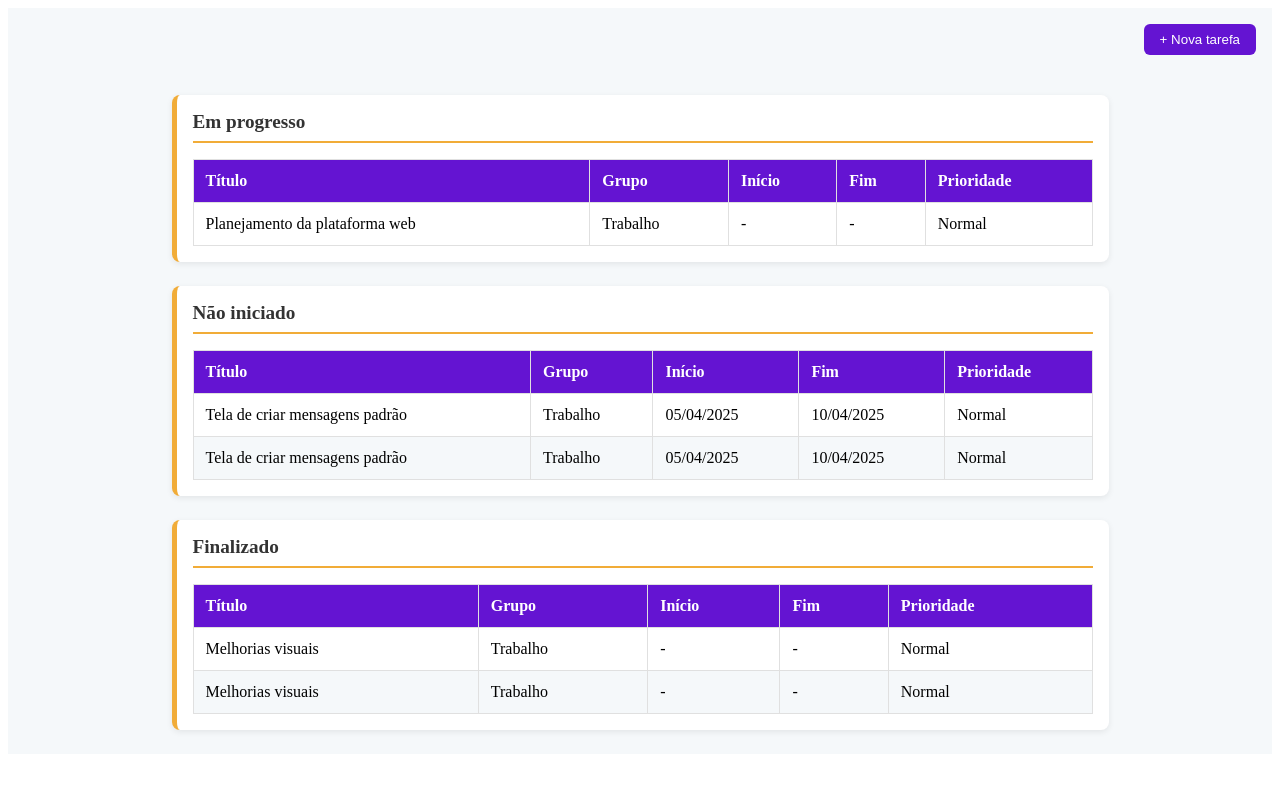
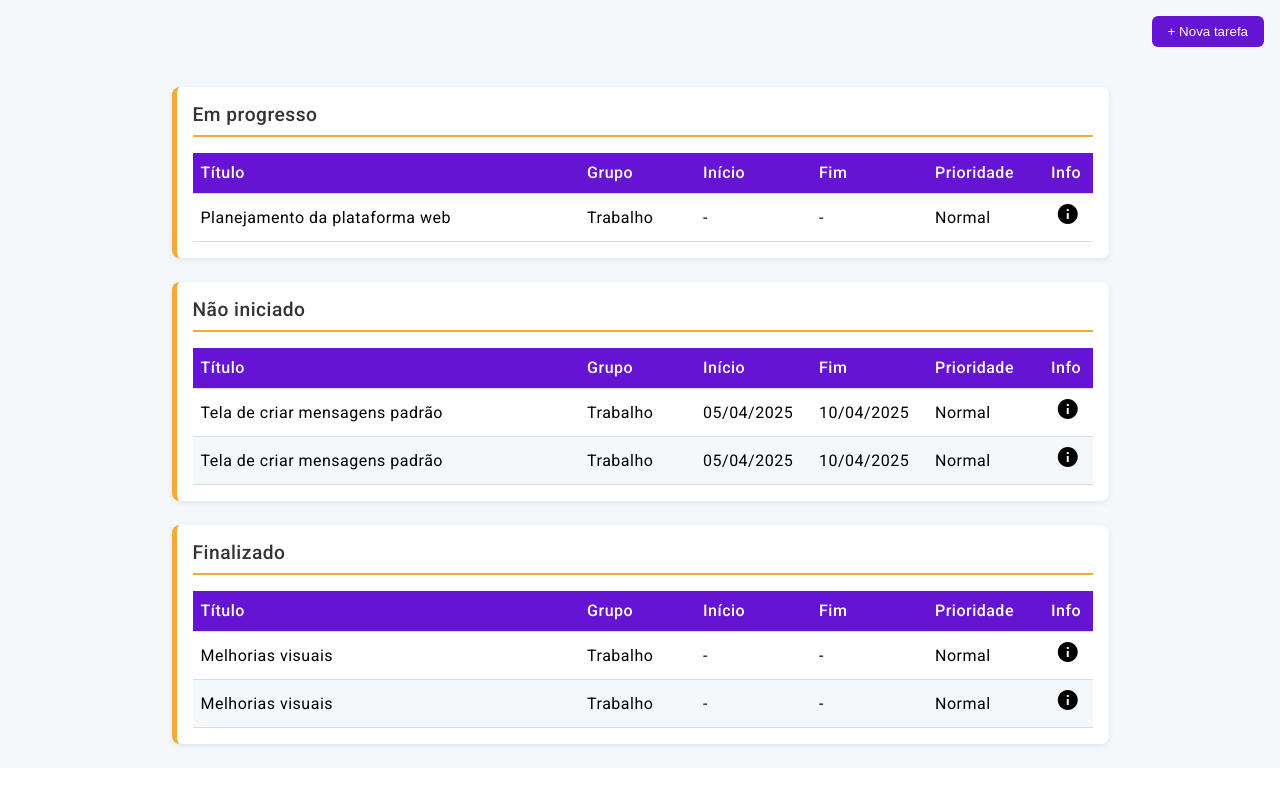
Before and after one commit to luciobeckler/ToDo-APP, an Angular app: page / in a window 1280 px wide. Shown: the top 788 px of the page. Built offline with nearby package versions, Linux system fonts and the light colour scheme.

Commit message:
feat: Adicionado coluna de info; Estilização de alguns itens; Regras de datas e ordem por prioridade

```diff
--- a/angular.json
+++ b/angular.json
@@ -27,6 +27,7 @@
               }
             ],
             "styles": [
+              "@angular/material/prebuilt-themes/azure-blue.css",
               "src/styles.css"
             ],
             "scripts": []
@@ -88,6 +89,7 @@
               }
             ],
             "styles": [
+              "@angular/material/prebuilt-themes/azure-blue.css",
               "src/styles.css"
             ],
             "scripts": []
--- a/package.json
+++ b/package.json
@@ -12,10 +12,12 @@
   "private": true,
   "dependencies": {
     "@angular/animations": "^18.2.0",
+    "@angular/cdk": "^18.2.14",
     "@angular/common": "^18.2.0",
     "@angular/compiler": "^18.2.0",
     "@angular/core": "^18.2.0",
     "@angular/forms": "^18.2.0",
+    "@angular/material": "^18.2.14",
     "@angular/platform-browser": "^18.2.0",
     "@angular/platform-browser-dynamic": "^18.2.0",
     "@angular/platform-server": "^18.2.0",
--- a/src/app/app.module.ts
+++ b/src/app/app.module.ts
@@ -1,9 +1,11 @@
 import { NgModule } from '@angular/core';
 import { BrowserModule } from '@angular/platform-browser';
 import { FormsModule } from '@angular/forms';
+import { MatIconModule } from '@angular/material/icon';
 
 import { AppComponent } from './app.component';
 import { InicioComponent } from './pages/inicio/inicio.component';
+import { provideAnimationsAsync } from '@angular/platform-browser/animations/async';
 
 @NgModule({
     declarations: [
@@ -12,9 +14,12 @@ import { InicioComponent } from './pages/inicio/inicio.component';
     ],
     imports: [
         BrowserModule,
-        FormsModule
+        FormsModule,
+        MatIconModule
     ],
-    providers: [],
+    providers: [
+    provideAnimationsAsync('noop')
+  ],
     bootstrap: [AppComponent]
 })
 export class AppModule { }
--- a/src/app/pages/inicio/inicio.component.css
+++ b/src/app/pages/inicio/inicio.component.css
@@ -17,7 +17,7 @@
 }
 
 .column .header {
-  font-weight: bold;
+  font-weight: 500;
   margin-bottom: 1rem;
   font-size: 1.2rem;
   border-bottom: 2px solid #f1ac38;
@@ -32,14 +32,20 @@
 
 .task-table th,
 .task-table td {
-  border: 1px solid #e0e0e0;
-  padding: 0.75rem;
+  border: none;
+  border-bottom: 1px solid #ddd;
+  padding: 8px;
   text-align: left;
+}
+
+.task-table td.info-cell {
+  text-align: center;
 }
 
 .task-table th {
   background-color: #6414d2;
   color: white;
+  font-weight: 500;
 }
 
 .task-table tr:nth-child(even) {
@@ -49,6 +55,27 @@
 .task-table tr:hover {
   background-color: #c9a2ff;
   color: #000000;
+}
+
+.task-table th:nth-child(1),
+.task-table td:nth-child(1) {
+  width: 40%;
+}
+
+.task-table th:nth-child(2),
+.task-table td:nth-child(2),
+.task-table th:nth-child(3),
+.task-table td:nth-child(3),
+.task-table th:nth-child(4),
+.task-table td:nth-child(4),
+.task-table th:nth-child(5),
+.task-table td:nth-child(5) {
+  width: 12%;
+}
+
+.task-table th:nth-child(6),
+.task-table td:nth-child(6) {
+  width: 5%;
 }
 
 /* PARA O MODAL E BOTÃO DE ADICIONAR NOVA TASK */
@@ -124,3 +151,62 @@ td select {
   margin: 0;
   outline: none;
 }
+
+/* MODAL DE INFO DA TAREFA */
+.modal-backdrop {
+  position: fixed;
+  top: 0;
+  left: 0;
+  right: 0;
+  bottom: 0;
+  background: rgba(0, 0, 0, 0.5);
+  display: flex;
+  align-items: center;
+  justify-content: center;
+  z-index: 10;
+}
+
+.modal {
+  background: white;
+  padding: 1.5rem;
+  border-radius: 8px;
+  min-width: 300px;
+  box-shadow: 0 0 15px rgba(0, 0, 0, 0.2);
+}
+
+.modal h3 {
+  margin-top: 0;
+}
+
+.modal label {
+  display: block;
+  margin-bottom: 1rem;
+}
+
+.modal input,
+.modal select {
+  width: 100%;
+  padding: 0.25rem;
+  margin-top: 0.25rem;
+}
+
+.modal-buttons {
+  display: flex;
+  justify-content: space-between;
+  margin-top: 1rem;
+}
+
+.modal-buttons .danger {
+  background-color: #e74c3c;
+  color: white;
+  border: none;
+  padding: 0.5rem 1rem;
+  cursor: pointer;
+}
+
+.modal-buttons button {
+  background-color: #55ce61;
+  border: none;
+  padding: 0.5rem 1rem;
+  cursor: pointer;
+}
--- a/src/app/pages/inicio/inicio.component.html
+++ b/src/app/pages/inicio/inicio.component.html
@@ -5,7 +5,7 @@
 <div class="board">
     <ng-container *ngFor="let type of taskTypes">
         <div class="column" *ngIf="getTasksByType(type).length > 0">
-            <!-- Caso não houver nenhuma tarefa no bloco,
+            <!-- Regra: Caso não houver nenhuma tarefa no bloco,
             ele não será renderizado -->
             <div class="header">{{ type }}</div>
             <table class="task-table">
@@ -16,6 +16,7 @@
                         <th>Início</th>
                         <th>Fim</th>
                         <th>Prioridade</th>
+                        <th>Info</th>
                     </tr>
                 </thead>
                 <tbody>
@@ -65,7 +66,7 @@
                                 <input
                                     type="date"
                                     [(ngModel)]="task.startDateTime"
-                                    (blur)="editingField = null"
+                                    (blur)="finishEditing(task, 'startDateTime')"
                                     autofocus />
                             </ng-template>
                         </td>
@@ -82,7 +83,7 @@
                                 <input
                                     type="date"
                                     [(ngModel)]="task.endDateTime"
-                                    (blur)="editingField = null"
+                                    (blur)="finishEditing(task, 'endDateTime')"
                                     autofocus />
                             </ng-template>
                         </td>
@@ -106,6 +107,12 @@
                                 </select>
                             </ng-template>
                         </td>
+
+                        <!-- Info -->
+                        <td class="info-cell">
+                            <mat-icon class="info-icon"
+                                (click)="openTaskDetails(task)">info</mat-icon>
+                        </td>
                     </tr>
                 </tbody>
             </table>
@@ -113,6 +120,7 @@
     </ng-container>
 </div>
 
+<!-- POPUP DE ADICIONAR NOVA TAREFA -->
 <div class="modal-backdrop" *ngIf="showModal">
     <div class="modal">
         <h2>Criar nova tarefa</h2>
@@ -149,3 +157,44 @@
         </form>
     </div>
 </div>
+
+<!-- POPUP DE EDITAR/EXCLUIR A TAREFA -->
+<div class="modal-backdrop" *ngIf="selectedTask">
+    <div class="modal">
+        <h3>Detalhes da Tarefa</h3>
+
+        <label>Título:
+            <input [(ngModel)]="selectedTask.title" />
+        </label>
+
+        <label>Grupo:
+            <select [(ngModel)]="selectedTask.group">
+                <option value="Trabalho">Trabalho</option>
+                <option value="Pessoal">Pessoal</option>
+                <option value="Outro">Outro</option>
+            </select>
+        </label>
+
+        <label>Início:
+            <input type="date" [(ngModel)]="selectedTask.startDateTime" />
+        </label>
+
+        <label>Fim:
+            <input type="date" [(ngModel)]="selectedTask.endDateTime" />
+        </label>
+
+        <label>Prioridade:
+            <select [(ngModel)]="selectedTask.priority">
+                <option value="Alta">Alta</option>
+                <option value="Normal">Normal</option>
+                <option value="Baixa">Baixa</option>
+            </select>
+        </label>
+
+        <div class="modal-buttons">
+            <button class="danger" (click)="deleteTask(selectedTask)">Excluir
+                tarefa</button>
+            <button (click)="selectedTask = null">Salvar e fechar</button>
+        </div>
+    </div>
+</div>
--- a/src/app/pages/inicio/inicio.component.ts
+++ b/src/app/pages/inicio/inicio.component.ts
@@ -10,6 +10,7 @@ export class InicioComponent {
   showModal = false;
   taskTypes: TaskType[] = ['Em progresso', 'Em espera', 'Não iniciado', 'Finalizado'];
   editingField: { task: Task, field: keyof Task } | null = null;
+  selectedTask: Task | null = null;
 
   tasks: Task[] = [
     {
@@ -49,11 +50,16 @@ export class InicioComponent {
   ];
 
   getTasksByType(type: TaskType) {
-    return this.tasks.filter(task => task.type === type);
+    const priorityOrder = { 'Alta': 1, 'Normal': 2, 'Baixa': 3 };
+
+    return this.tasks
+      .filter(task => task.type === type)
+      .sort((a, b) => {
+        return priorityOrder[a.priority] - priorityOrder[b.priority]; // REGRA PARA ORDENAR POR PRIORIDADE
+      });
   }
 
-  //Lógica do botão e popup de adicionar
-
+  // BOTÃO ADICIONAR E SEU POPUP
   newTask: Task = {
     title: '',
     group: 'Trabalho',
@@ -64,6 +70,16 @@ export class InicioComponent {
   };
 
   addTask() {
+    if (this.newTask.startDateTime && this.newTask.endDateTime) {
+      const start = new Date(this.newTask.startDateTime);
+      const end = new Date(this.newTask.endDateTime);
+
+      if (end < start) {
+        alert('A data de fim não pode ser menor que a data de início.');
+        return;
+      }
+    }
+
     this.tasks.push({ ...this.newTask });
     this.resetForm();
     this.showModal = false;
@@ -79,4 +95,36 @@ export class InicioComponent {
       type: 'Não iniciado',
     };
   }
+
+  // BOTÃO INFO DA TAREFA
+  openTaskDetails(task: Task) {
+    this.selectedTask = task;
+  }
+
+  deleteTask(taskToDelete: Task) {
+    this.tasks = this.tasks.filter(t => t !== taskToDelete);
+    this.selectedTask = null;
+  }
+
+  // REGRA PARA EDITAR DENTRO DA TABELA: NÃO PODE TER FINAL ANTES DE ÍNICIO NEM O OPOSTO
+  finishEditing(task: Task, field: keyof Task) {
+    if (field === 'endDateTime' || field === 'startDateTime') {
+      const start = new Date(task.startDateTime || '');
+      const end = new Date(task.endDateTime || '');
+
+      if (start && end && end < start) {
+        alert('A data de fim não pode ser menor que a de início.');
+        // Reverte o valor alterado
+        if (field === 'endDateTime') {
+          task.endDateTime = '';
+        } else if (field === 'startDateTime') {
+          task.startDateTime = '';
+        }
+        return;
+      }
+    }
+
+    this.editingField = null;
+  }
+
 }
--- a/src/index.html
+++ b/src/index.html
@@ -6,8 +6,10 @@
   <base href="/">
   <meta name="viewport" content="width=device-width, initial-scale=1">
   <link rel="icon" type="image/x-icon" href="favicon.ico">
+  <link href="https://fonts.googleapis.com/css2?family=Roboto:wght@300;400;500&display=swap" rel="stylesheet">
+  <link href="https://fonts.googleapis.com/icon?family=Material+Icons" rel="stylesheet">
 </head>
-<body>
+<body class="mat-typography">
   <app-root></app-root>
 </body>
 </html>
--- a/src/styles.css
+++ b/src/styles.css
@@ -1 +1,4 @@
 /* You can add global styles to this file, and also import other style files */
+
+html, body { height: 100%; }
+body { margin: 0; font-family: Roboto, "Helvetica Neue", sans-serif; }
```
Also changed, not shown: 1 other file (tests, documents, lock files or other folders).
